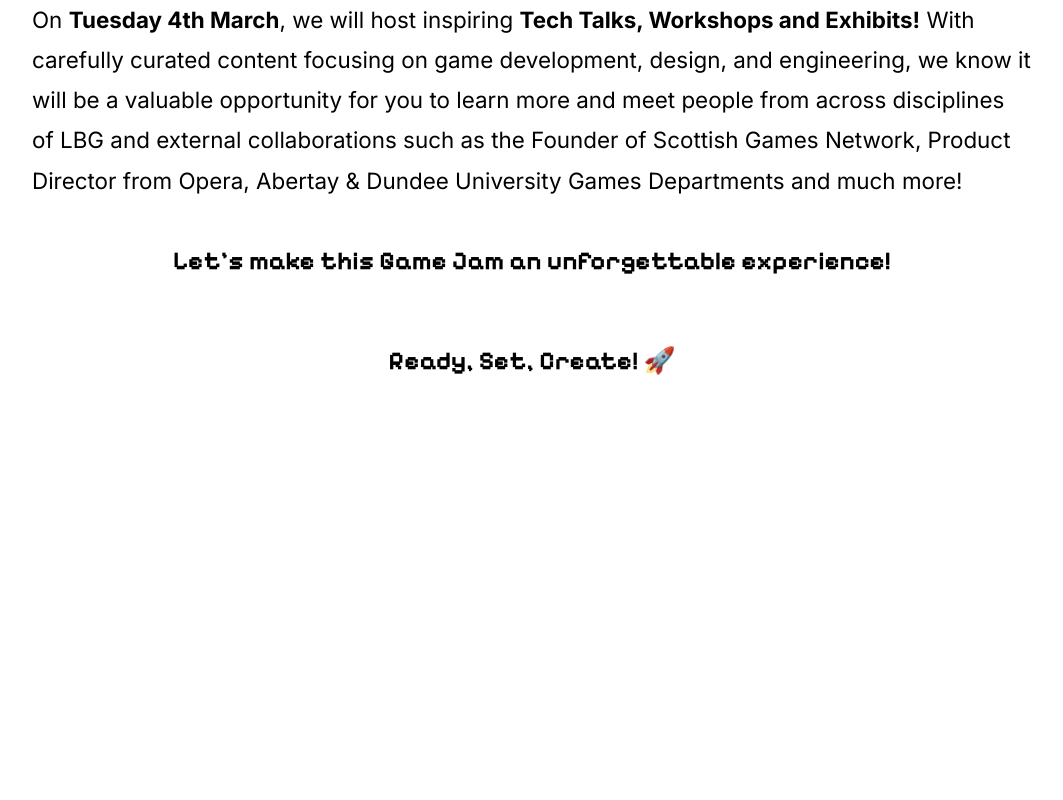
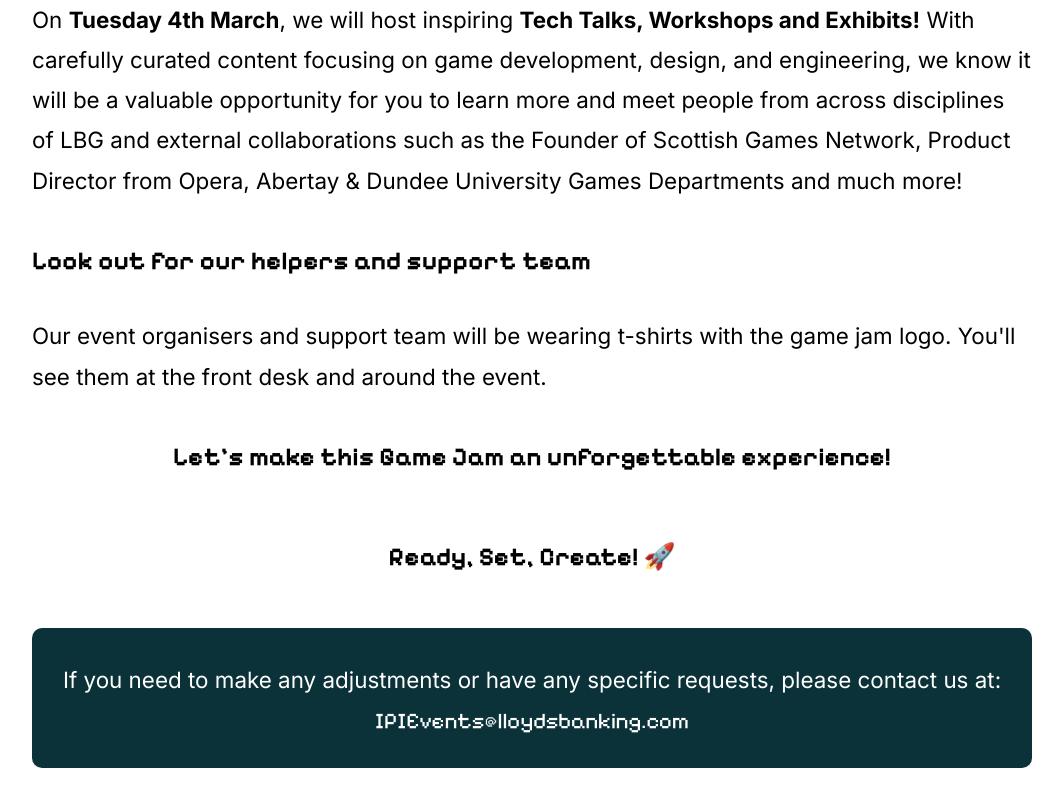
Before and after one commit to Frontier-Team/gamejam, a React (Vite) app: page /auction in a window 1280 px wide. Shown: the part 1727-2527 px from the top of the page, without its empty margins (108-1171 px from the left). Before the commit the page ends 2175 px from the top, so only its background shows below. Built offline with nearby package versions, Linux system fonts and the light colour scheme; a web font is replaced by a local one.

Commit message:
Added footer and helpers section

```diff
--- a/src/pages/HomePage.tsx
+++ b/src/pages/HomePage.tsx
@@ -53,12 +53,28 @@ export const HomePage: React.FC = () => {
             Games Departments and much more!
           </Paragraph>
         </Section>
+        <Section>
+          <Subtitle>
+            Look out for our helpers and support team
+          </Subtitle>
+          <Paragraph>
+            Our event organisers and support team will be wearing t-shirts with the
+            game jam logo. You'll see them at the front desk and around the event.
+          </Paragraph>
+        </Section>
         <Subtitle style={{ textAlign: 'center' }}>
           Let's make this Game Jam an unforgettable experience!
         </Subtitle>
         <Subtitle style={{ textAlign: 'center' }}>
           Ready, Set, Create! 🚀
         </Subtitle>
+        <Footer>
+          <FooterContent>
+            <Paragraph>
+              If you need to make any adjustments or have any specific requests, please contact us at: <a href="mailto:IPIEvents@lloydsbanking.com">IPIEvents@lloydsbanking.com</a>
+            </Paragraph>
+          </FooterContent>
+        </Footer>
       </Content>
     </Wrapper>
   );
@@ -105,3 +121,21 @@ const Subtitle = styled.h2`
   margin-bottom: 2rem;
   line-height: 1.8;
 `;
+
+const Footer = styled.div`
+  display: flex;
+  text-align: center;
+  padding: 10px;
+  background-color: ${({ theme }) => theme.colors.teal};
+  border-radius: 10px;
+  margin-top: 1rem;
+`;
+
+const FooterContent = styled.div`
+  color: white;
+
+  a {
+    color: white;
+    text-decoration: none;
+  }
+`;
```
